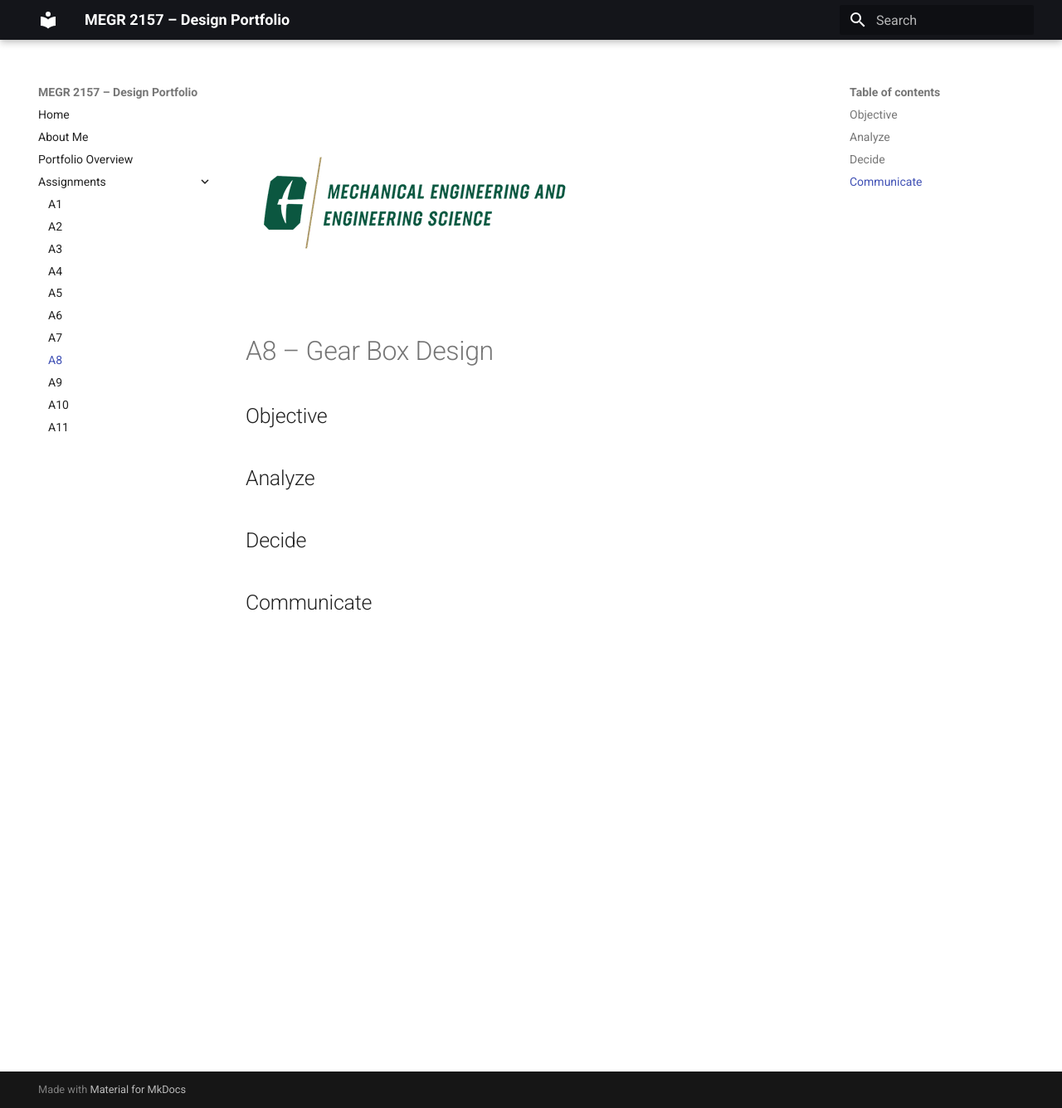
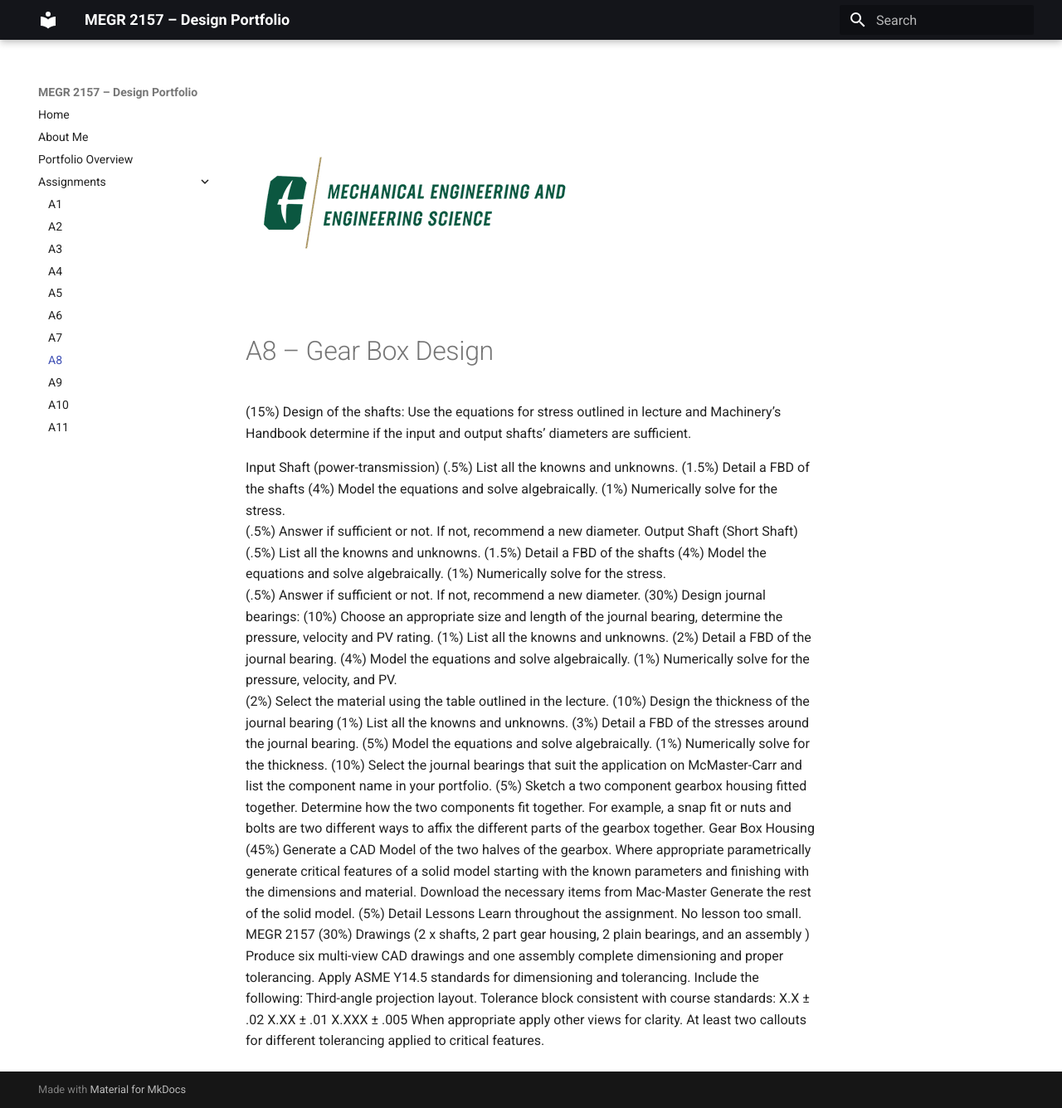
Before and after one commit to seaberr/kohlers-megr2157-portfolio, an MkDocs documentation site: the page built from docs/assignments/A08/index.md, in a window 1280 px wide and 1336 px high. Shown: the whole window at 83% size. Built offline with MkDocs 1.6.1 and Material for MkDocs 9.7.7, drawn with Linux system fonts in a browser that asks for light colours.

Commit message:
Enhance A8 assignment details for Gear Box Design
Expanded the assignment details for Gear Box Design, including objectives, analysis, decisions, and communication sections. Added specific tasks and requirements for input and output shafts, journal bearings, CAD modeling, and drawings.

```diff
--- a/docs/assignments/A08/index.md
+++ b/docs/assignments/A08/index.md
@@ -1,13 +1,47 @@
 ![MEGR 2156-7 Title](MEES_Logo_Standard.png)
 # A8 – Gear Box Design
+(15%) Design of the shafts: Use the equations for stress outlined in lecture and Machinery’s Handbook determine if the input and output shafts’ diameters are sufficient.
 
-## Objective
-
-
-## Analyze
-
-
-## Decide
-
-
-## Communicate
+Input Shaft (power-transmission)
+(.5%) List all the knowns and unknowns.
+(1.5%) Detail a FBD of the shafts
+(4%) Model the equations and solve algebraically.
+(1%) Numerically solve for the stress.
+(.5%) Answer if sufficient or not. If not, recommend a new diameter.
+Output Shaft (Short Shaft)
+(.5%) List all the knowns and unknowns.
+(1.5%) Detail a FBD of the shafts
+(4%) Model the equations and solve algebraically.
+(1%) Numerically solve for the stress.
+(.5%) Answer if sufficient or not. If not, recommend a new diameter.
+(30%) Design journal bearings:
+(10%) Choose an appropriate size and length of the journal bearing, determine the pressure, velocity and PV rating.
+(1%) List all the knowns and unknowns.
+(2%) Detail a FBD of the journal bearing.
+(4%) Model the equations and solve algebraically.
+(1%) Numerically solve for the pressure, velocity, and PV.
+(2%) Select the material using the table outlined in the lecture.
+(10%) Design the thickness of the journal bearing
+(1%) List all the knowns and unknowns.
+(3%) Detail a FBD of the stresses around the journal bearing.
+(5%) Model the equations and solve algebraically.
+(1%) Numerically solve for the thickness.
+(10%) Select the journal bearings that suit the application on McMaster-Carr and list the component name in your portfolio.
+(5%) Sketch a two component gearbox housing fitted together. Determine how the two components fit together. For example, a snap fit or nuts and bolts are two different ways to affix the different parts of the gearbox together. Gear Box Housing
+(45%) Generate a CAD Model of the two halves of the gearbox.
+Where appropriate parametrically generate critical features of a solid model starting with the known parameters and finishing with the dimensions and material.
+Download the necessary items from Mac-Master
+Generate the rest of the solid model.
+(5%) Detail Lessons Learn throughout the assignment. No lesson too small.
+MEGR 2157 (30%)
+Drawings (2 x shafts, 2 part gear housing, 2 plain bearings, and an assembly )
+Produce six multi-view CAD drawings and one assembly complete dimensioning and proper tolerancing.
+Apply ASME Y14.5 standards for dimensioning and tolerancing.
+Include the following:
+Third-angle projection layout.
+Tolerance block consistent with course standards:
+X.X ± .02
+X.XX ± .01
+X.XXX ± .005
+When appropriate apply other views for clarity.
+At least two callouts for different tolerancing applied to critical features.
```
